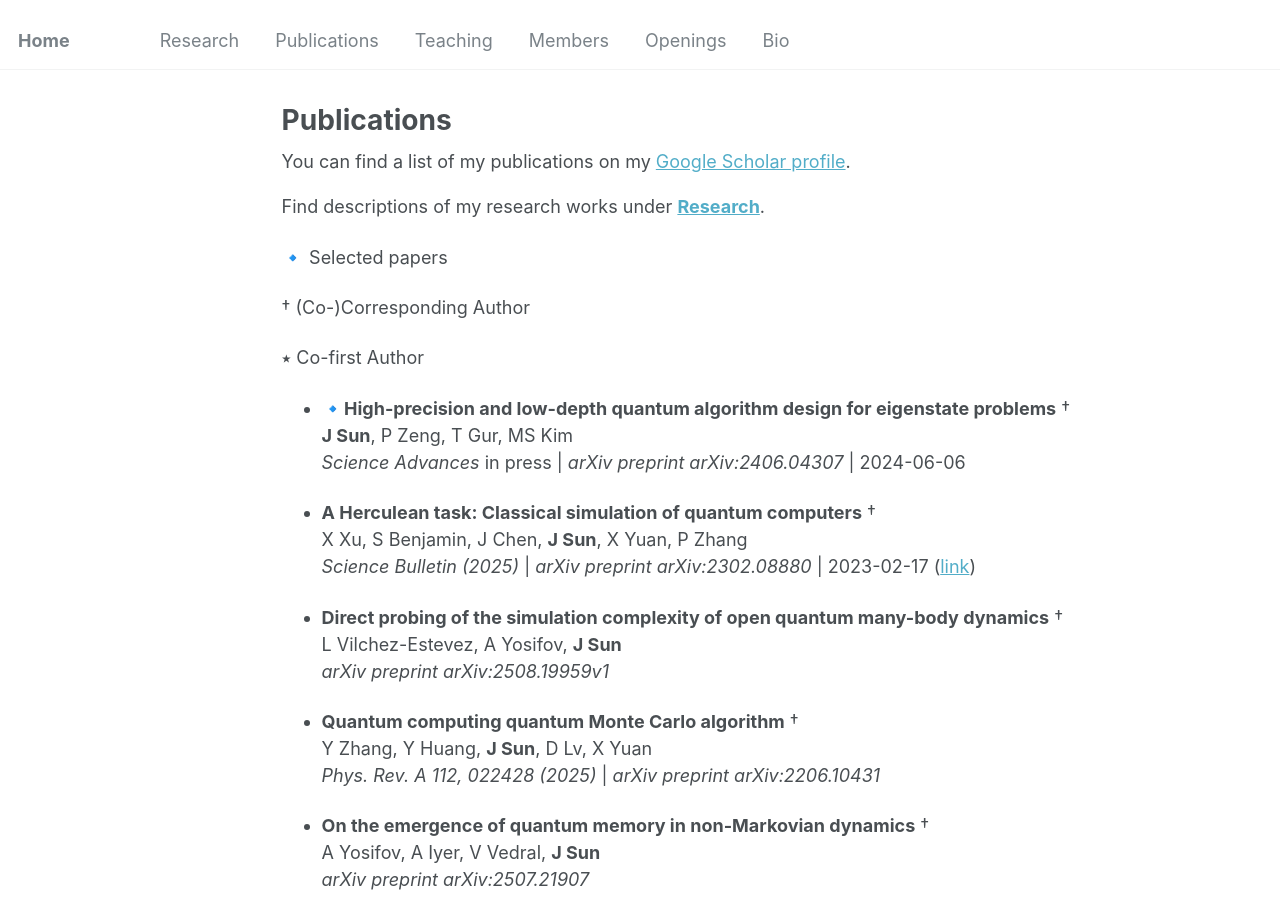
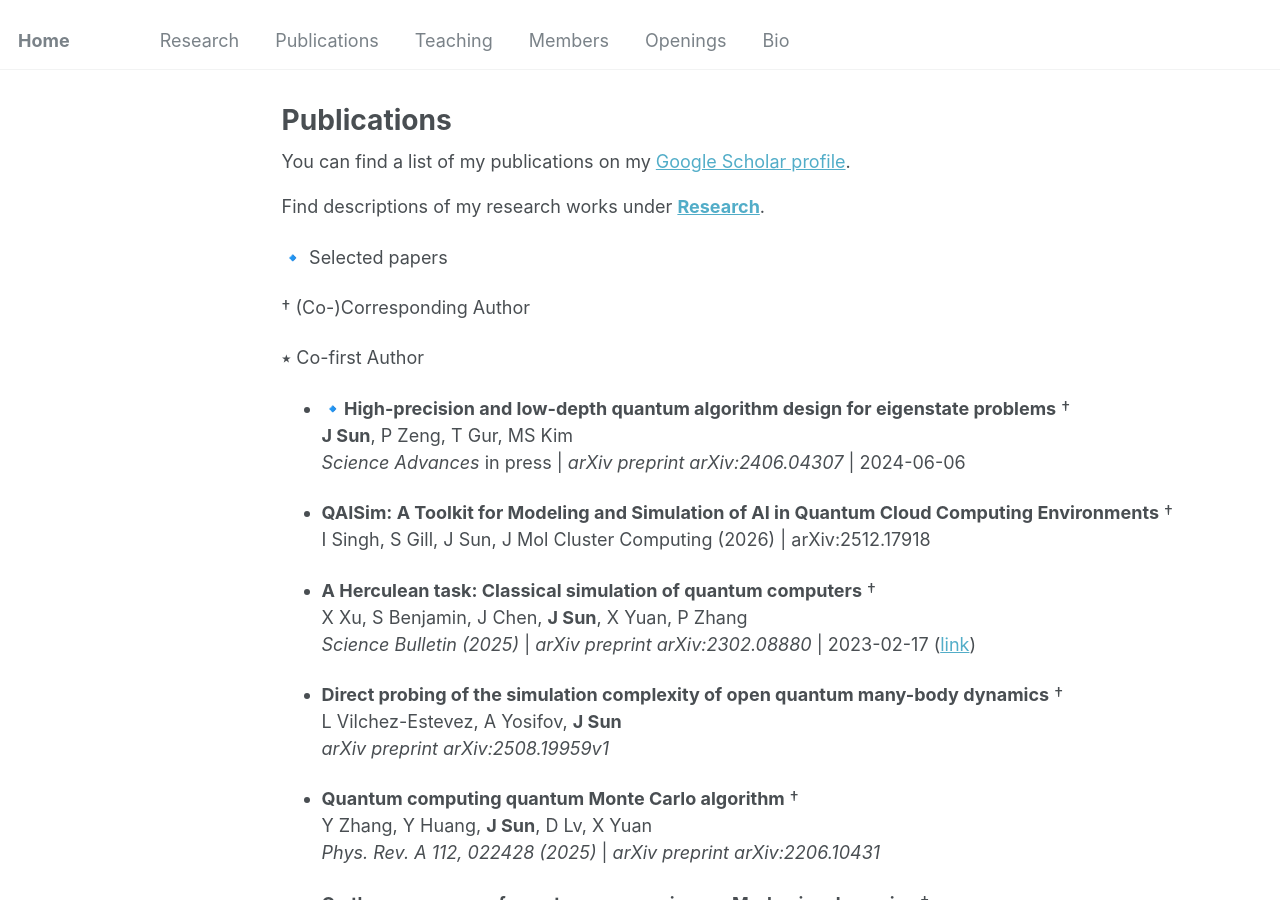
Before and after one commit to jinzhao-sun/jinzhao-sun.github.io, a Jekyll site: the page built from _pages/publications.md, in a window 1280 px wide and 900 px high. Built offline with Jekyll 4.4.1, drawn with Linux system fonts in a browser that asks for light colours.

Commit message:
Update publications.md

```diff
--- a/_pages/publications.md
+++ b/_pages/publications.md
@@ -22,7 +22,12 @@ Find descriptions of my research works under **[Research](research.md)**.
 
 - 🔹**High-precision and low-depth quantum algorithm design for eigenstate problems** †<br>
   **J Sun**, P Zeng, T Gur, MS Kim
-   *Science Advances* in press | *arXiv preprint arXiv:2406.04307* | 2024-06-06
+  *Science Advances* in press | *arXiv preprint arXiv:2406.04307* | 2024-06-06
+
+- **QAISim: A Toolkit for Modeling and Simulation of AI in Quantum Cloud Computing Environments** †<br>
+  I Singh, S Gill, J Sun, J Mol
+  Cluster Computing (2026) | arXiv:2512.17918
+
 
 - **A Herculean task: Classical simulation of quantum computers**  †<br>
   X Xu, S Benjamin, J Chen, **J Sun**, X Yuan, P Zhang
```
